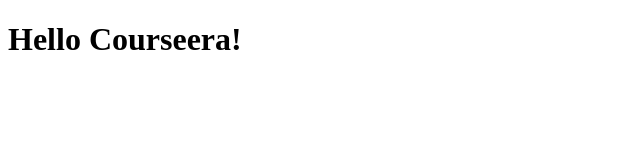
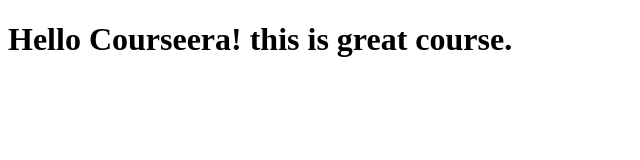
Before and after one commit to Divya4911/courseera-test, a plain HTML site: page site/index.html in a window 1280 px wide. Shown: the whole page, without its empty margins (0-640 px from the left). Drawn offline with Linux system fonts and the light colour scheme.

Commit message:
small addition to our page content.

```diff
--- a/site/index.html
+++ b/site/index.html
@@ -4,6 +4,6 @@
 	<title>Hello Courseera!</title>
 </head>
 <body>
-<h1>Hello Courseera!</h1>
+<h1>Hello Courseera! this is great course. </h1>
 </body>
 </html>
```
